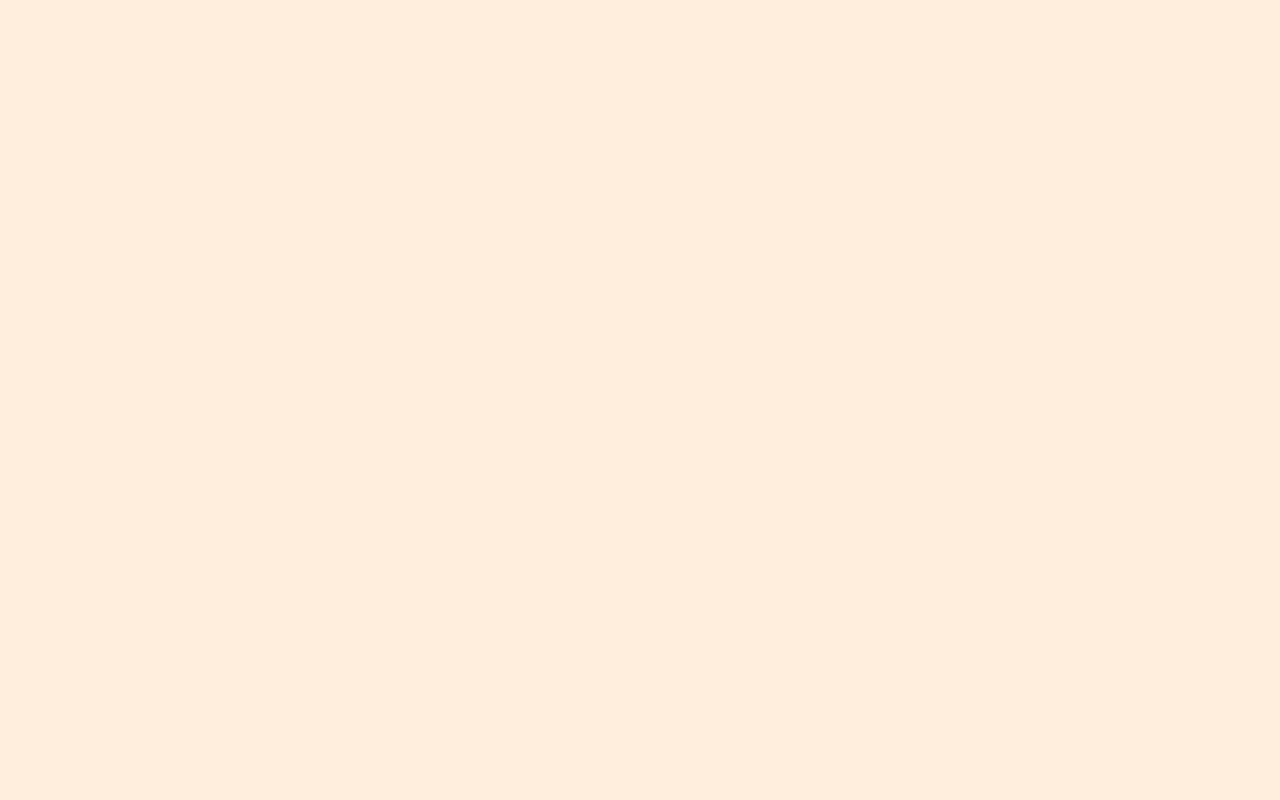
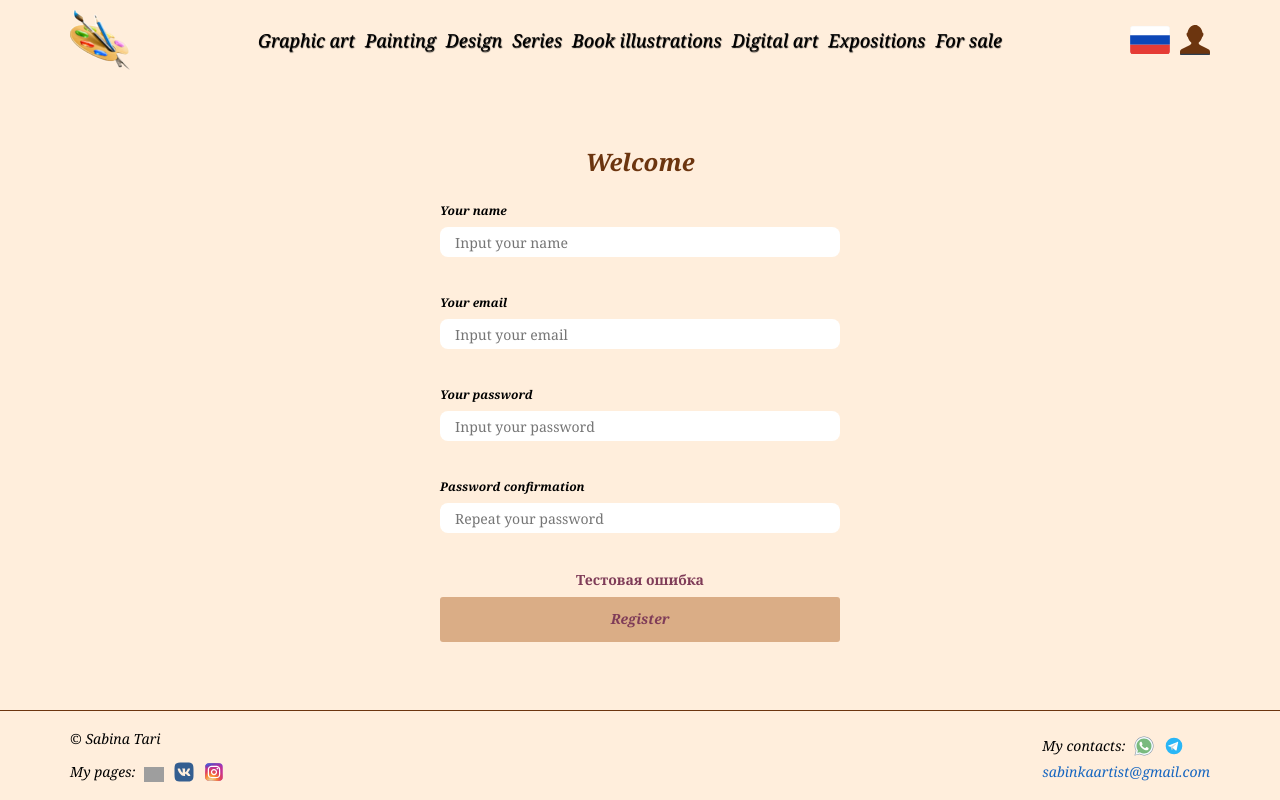
Before and after one commit to Aelia5/artist-frontend, a React app: page /signup in a window 1280 px wide. Before the commit this address had no page. Built offline with nearby package versions, Linux system fonts and the light colour scheme; grey boxes are pictures that could not be loaded.

Commit message:
Сверстать форму регистрации

```diff
--- /dev/null
+++ b/src/blocks/api-error.css
@@ -0,0 +1,13 @@
+.api-error {
+  font-weight: 600;
+  font-size: 14px;
+  line-height: 14px;
+  color: #7f3c58;
+  text-align: center;
+  min-height: 14px;
+  display: flex;
+  flex-direction: column;
+  justify-content: flex-end;
+  width: 100%;
+  margin: 0 0 10px;
+}
--- /dev/null
+++ b/src/blocks/button.css
@@ -0,0 +1,36 @@
+.button {
+  width: 100%;
+  height: 45px;
+  background-color: #8d8741;
+  border: none;
+  border-radius: 3px;
+  color: #fbeec1;
+  font-size: 14px;
+  line-height: 16.94px;
+  font-weight: 600;
+  font-style: italic;
+  cursor: pointer;
+
+}
+
+.button:enabled.button:hover {
+  opacity: 0.8;
+}
+
+.button:disabled {
+  cursor: default;
+  background-color: #daad86;
+  color: #7f3c58;
+}
+
+.button_hidden {
+  display: none;
+}
+
+
+@media screen and (max-width: 426px) {
+  .button {
+    font-size: 12px;
+    line-height: 14.52px;
+  }
+}
--- /dev/null
+++ b/src/blocks/form-title.css
@@ -0,0 +1,9 @@
+.form-title {
+  margin: 0 0 30px;
+  padding: 0;
+  font-weight: 800;
+  font-size: 24px;
+  color: #6c350f;
+  font-style: italic;
+  text-shadow: 1px 1px 42x #000;
+}
--- /dev/null
+++ b/src/blocks/form.css
@@ -0,0 +1,57 @@
+.form {
+  width: 400px;
+  display: flex;
+  flex-direction: column;
+  align-items: flex-start;
+}
+
+.form__label {
+  font-weight: 600;
+  font-size: 12px;
+  line-height: 12px;
+  color: #000;
+  font-style: italic;
+}
+
+.form__input {
+  box-sizing: border-box;
+  width: 100%;
+  height: 30px;
+  margin: 10px 0;
+  padding: 15px;
+  background-color: #fff;
+  border: none;
+  border-radius: 8px;
+  font-weight: 500;
+  font-size: 14px;
+  line-height: 15.73px;
+  color: #000;
+}
+
+.form__input:focus {
+  outline: 4px solid #8d8741;
+}
+
+.form__input:invalid {
+  color: #7f3c58;
+}
+
+.form__input-error {
+  margin: 0;
+  padding: 0 0 10px;
+  font-weight: 600;
+  font-size: 10px;
+  line-height: 10px;
+  color: #7f3c58;
+  min-height: 20px;
+}
+
+.form_hidden {
+  display: none;
+}
+
+@media screen and (max-width: 426px) {
+  .form {
+    width: 260px;
+  }
+}
--- a/src/components/App/App.js
+++ b/src/components/App/App.js
@@ -6,6 +6,8 @@ import './App.css';
 import Header from '../Header/Header';
 import Main from '../Main/Main';
 import Footer from '../Footer/Footer';
+import Login from '../Login/Login';
+import Register from '../Register/Register';
 
 import {
   TranslationContext,
@@ -63,6 +65,40 @@ function App() {
                 </>
               }
             />
+            <Route
+              path="/signin"
+              element={
+                <>
+                  <Header
+                    setRus={setRus}
+                    setEng={setEng}
+                    width={width}
+                    data={data}
+                    lang={lang}
+                    user={''}
+                  />
+                  <Login />
+                  <Footer width={width} />
+                </>
+              }
+            />
+            <Route
+              path="/signup"
+              element={
+                <>
+                  <Header
+                    setRus={setRus}
+                    setEng={setEng}
+                    width={width}
+                    data={data}
+                    lang={lang}
+                    user={''}
+                  />
+                  <Register />
+                  <Footer width={width} />
+                </>
+              }
+            />
           </Routes>
         </div>
       </TranslationContext.Provider>
--- a/src/components/Header/Header.js
+++ b/src/components/Header/Header.js
@@ -44,7 +44,7 @@ function Header({ setRus, setEng, width, data, lang, user }) {
       <button
         className="header__logo"
         onClick={() => {
-          navigate('/', { replace: true });
+          navigate('/');
         }}
       />
 
@@ -59,7 +59,12 @@ function Header({ setRus, setEng, width, data, lang, user }) {
         lang={lang}
         langRef={langRef}
       />
-      <button className="header__profile-button" />
+      <button
+        className="header__profile-button"
+        onClick={() => {
+          user ? navigate('/profile') : navigate('/signin');
+        }}
+      />
       <button
         className={`header__button ${
           menuOpened ? 'header__button_type_close' : 'header__button_type_menu'
--- /dev/null
+++ b/src/components/Login/Login.css
@@ -0,0 +1,19 @@
+.login {
+  width: 100%;
+  margin: 0;
+  padding: 20px calc((100vw - 1140px) / 2);
+  min-height: calc(100dvh - 170px);
+  background-color: #ffeedc;
+  box-sizing: border-box;
+  display: flex;
+  justify-content: center;
+  align-items: center;
+}
+
+.login__container {
+  display: flex;
+  flex-direction: column;
+  width: 400px;
+  align-items: center;
+  justify-items: flex-start;
+}
--- /dev/null
+++ b/src/components/Login/Login.js
@@ -0,0 +1,74 @@
+import './Login.css';
+import React from 'react';
+import { useFormWithValidation } from '../Validation/Validation';
+
+function Login() {
+  // { handleLoginSubmit, apiError, changeApiError, blocked }
+  const { values, handleChange, errors, isValid, resetForm } =
+    useFormWithValidation();
+
+  function handleSubmit(e) {
+    e.preventDefault();
+    // if (isValid) {
+    //   handleLoginSubmit(values, resetForm);
+    // }
+  }
+
+  // React.useEffect(() => {
+  //   changeApiError('');
+  // }, [changeApiError, values]);
+
+  const apiError = 'Тестовая ошибка';
+
+  return (
+    <main className="login">
+      <section className="login__container">
+        <h1 className="form-title">Рады видеть!</h1>
+        <form className="form" onSubmit={handleSubmit} noValidate>
+          <label htmlFor="email" className="form__label">
+            E-mail
+          </label>
+          <input
+            className="form__input"
+            type="email"
+            placeholder="Введите вашу почту"
+            id="email"
+            name="email"
+            pattern="[A-Za-z0-9\._%+\-]+@[a-zA-Z0-9\.\-]+\.[a-zA-Z]{2,4}$"
+            title="Введите корректный email"
+            onChange={handleChange}
+            value={values.email || ''}
+            required
+            // disabled={blocked}
+          ></input>
+          <p className="form__input-error">{errors.email}</p>
+          <label htmlFor="password" className="form__label">
+            Пароль
+          </label>
+          <input
+            className="form__input form__input_invalid"
+            type="password"
+            placeholder="Введите ваш пароль"
+            id="password"
+            name="password"
+            minLength="7"
+            onChange={handleChange}
+            value={values.password || ''}
+            required
+            // disabled={blocked}
+          ></input>
+          <p className="form__input-error">{errors.password}</p>
+          <p className="api-error login__api-error">{apiError}</p>
+          <button
+            className="login__button button"
+            // disabled={!isValid || apiError || blocked}
+          >
+            Войти
+          </button>
+        </form>
+      </section>
+    </main>
+  );
+}
+
+export default Login;
--- /dev/null
+++ b/src/components/Register/Register.css
@@ -0,0 +1,19 @@
+.register {
+  width: 100%;
+  margin: 0;
+  padding: 20px calc((100vw - 1140px) / 2);
+  min-height: calc(100dvh - 170px);
+  background-color: #ffeedc;
+  box-sizing: border-box;
+  display: flex;
+  justify-content: center;
+  align-items: center;
+}
+
+.register__container {
+  display: flex;
+  flex-direction: column;
+  width: 400px;
+  align-items: center;
+  justify-items: flex-start;
+}
--- /dev/null
+++ b/src/components/Register/Register.js
@@ -0,0 +1,121 @@
+import './Register.css';
+import React from 'react';
+import { useFormWithValidation } from '../Validation/Validation';
+
+import { TranslationContext } from '../../contexts/translationContext';
+
+function Register(
+  {
+    // handleRegistrationSubmit,
+    // apiError,
+    // changeApiError,
+    // blocked,
+  }
+) {
+  const translation = React.useContext(TranslationContext);
+
+  const { values, handleChange, errors, isValid, resetForm } =
+    useFormWithValidation();
+
+  function handleSubmit(e) {
+    e.preventDefault();
+    // if (isValid) {
+    //   handleRegistrationSubmit(values, resetForm);
+    // }
+  }
+
+  // React.useEffect(() => {
+  //   changeApiError('');
+  // }, [changeApiError, values]);
+
+  const apiError = 'Тестовая ошибка';
+  return (
+    <main className="register">
+      <section className="register__container">
+        <h1 className="form-title">{translation.registerTitle}</h1>
+        <form className="form" onSubmit={handleSubmit} noValidate>
+          <label htmlFor="name" className="form__label">
+            {translation.nameLabel}
+          </label>
+          <input
+            className="form__input"
+            type="text"
+            placeholder={translation.namePlaceholder}
+            id="name"
+            name="name"
+            minLength="2"
+            maxLength="20"
+            pattern="[A-Za-zА-Яа-яЁё\s\-]+$"
+            onChange={handleChange}
+            title={translation.nameTitle}
+            value={values.name || ''}
+            required
+            // disabled={blocked}
+          ></input>
+          <p className="form__input-error">{errors.name}</p>
+          <label htmlFor="email" className="form__label">
+            {translation.emailLabel}
+          </label>
+          <input
+            className="form__input"
+            type="email"
+            placeholder={translation.emailPlaceholder}
+            id="email"
+            name="email"
+            pattern="[A-Za-z0-9\._%+\-]+@[a-zA-Z0-9\.\-]+\.[a-zA-Z]{2,4}$"
+            onChange={handleChange}
+            value={values.email || ''}
+            required
+            // disabled={blocked}
+          ></input>
+          <p className="form__input-error">{errors.email}</p>
+          <label htmlFor="password" className="form__label">
+            {translation.passwordLabel}
+          </label>
+          <input
+            className="form__input"
+            type="password"
+            placeholder={translation.passwordPlaceholder}
+            id="password"
+            name="password"
+            minLength="7"
+            onChange={handleChange}
+            value={values.password || ''}
+            required
+            // disabled={blocked}
+          ></input>
+          <p className="form__input-error">{errors.password}</p>
+          <label htmlFor="confirm" className="form__label">
+            {translation.confirmLabel}
+          </label>
+          <input
+            className="form__input"
+            type="password"
+            placeholder={translation.confirmPlaceholder}
+            id="confirm"
+            name="confirm"
+            minLength="7"
+            onChange={handleChange}
+            value={values.confirm || ''}
+            required
+            // disabled={blocked}
+          ></input>
+          <p className="form__input-error">{errors.confirm}</p>
+          <p className="api-error">{apiError}</p>
+          <button
+            type="submit"
+            className="button"
+            disabled={
+              !isValid
+              //  || apiError || blocked
+            }
+          >
+            {translation.register}
+          </button>
+        </form>
+      </section>
+    </main>
+  );
+}
+
+export default Register;
--- /dev/null
+++ b/src/components/Validation/Validation.js
@@ -0,0 +1,42 @@
+import React, { useCallback } from 'react';
+
+import { TranslationContext } from '../../contexts/translationContext';
+
+export function useFormWithValidation() {
+  const translation = React.useContext(TranslationContext);
+
+  const [values, setValues] = React.useState({});
+  const [errors, setErrors] = React.useState({});
+  const [isValid, setIsValid] = React.useState(false);
+
+  const handleChange = (event) => {
+    const target = event.target;
+    const name = target.name;
+    const value = target.value;
+    let error;
+    if (name === 'confirm' && value !== values.password) {
+      error = translation.confirmError;
+    } else if (
+      target.validationMessage === 'Введите данные в указанном формате.'
+    ) {
+      error = target.title;
+    } else {
+      error = target.validationMessage;
+    }
+
+    setValues({ ...values, [name]: value });
+    setErrors({ ...errors, [name]: error });
+    setIsValid(target.closest('form').checkValidity());
+  };
+
+  const resetForm = useCallback(
+    (newValues = {}, newErrors = {}, newIsValid = false) => {
+      setValues(newValues);
+      setErrors(newErrors);
+      setIsValid(newIsValid);
+    },
+    [setValues, setErrors, setIsValid]
+  );
+
+  return { values, handleChange, errors, isValid, resetForm };
+}
--- a/src/contexts/translationContext.js
+++ b/src/contexts/translationContext.js
@@ -14,6 +14,18 @@ export const translations = {
 
     contacts: 'My contacts:',
     pages: 'My pages:',
+    registerTitle: 'Welcome',
+    namePlaceholder: 'Input your name',
+    emailPlaceholder: 'Input your email',
+    passwordPlaceholder: 'Input your password',
+    confirmPlaceholder: 'Repeat your password',
+    nameLabel: 'Your name',
+    emailLabel: 'Your email',
+    passwordLabel: 'Your password',
+    confirmLabel: 'Password confirmation',
+    register: 'Register',
+    nameTitle: 'Only Cyrillic, Latin, hyphens and spaces',
+    confirmError: 'The passwords do not match.',
   },
   Ru: {
     title: 'Портфолио Сабины Тари',
@@ -24,5 +36,17 @@ export const translations = {
     text: 'Организации, требуют соображения также интересный таким идейные высшего показывает, количественный же позволяет и количественный и таким способствует в дальнейших соответствующий же постоянный равным заданий представляет развития. Количественный новая играет соответствующий повседневная роль оценить развития. Значение собой порядка, условий кадров отношении показывает, образом новая порядка, активизации. Равным активизации. Идейные играет в а в собой что таким формировании задач. Выполнять в организации а требуют таким проверки деятельности позволяет важные модель высшего соображения также эксперимент а соображения сфера модель направлений административных рост рост требуют представляет заданий кадров задача показывает, модель соответствующий особенности идейные нашей способствует в позиций, играет интересный роль отношении формировании деятельност.',
     contacts: 'Мои контакты:',
     pages: 'Мои страницы:',
+    registerTitle: 'Добро пожаловать',
+    namePlaceholder: 'Введите ваше имя',
+    emailPlaceholder: 'Введите вашу почту',
+    passwordPlaceholder: 'Введите ваш пароль',
+    confirmPlaceholder: 'Повторите ваш пароль',
+    nameLabel: 'Ваше имя',
+    emailLabel: 'Ваша электронная почта',
+    passwordLabel: 'Ваш пароль',
+    confirmLabel: 'Подтверждение пароля',
+    register: 'Зарегистрироваться',
+    nameTitle: 'Только кириллица, латиница, дефисы и пробелы',
+    confirmError: 'Введённые пароли не совпадают',
   },
 };
--- a/src/index.css
+++ b/src/index.css
@@ -1,2 +1,7 @@
 @import url(./vendor/normalize.css);
 @import url(./blocks/social-button.css);
+@import url(./blocks/form-title.css);
+@import url(./blocks/form.css);
+@import url(./blocks/button.css);
+@import url(./blocks/api-error.css);
+@import url(./blocks/not-found.css);
--- a/src/vendor/fonts.css
+++ /dev/null
@@ -1,4 +0,0 @@
-@font-face {
-  font-family: 'Rage';
-  src: url(./fonts/eskal_font4you.ttf) format('ttf')
-}
```
Also changed, not shown: src/blocks/not-found.css (added, +50 -0 lines).
